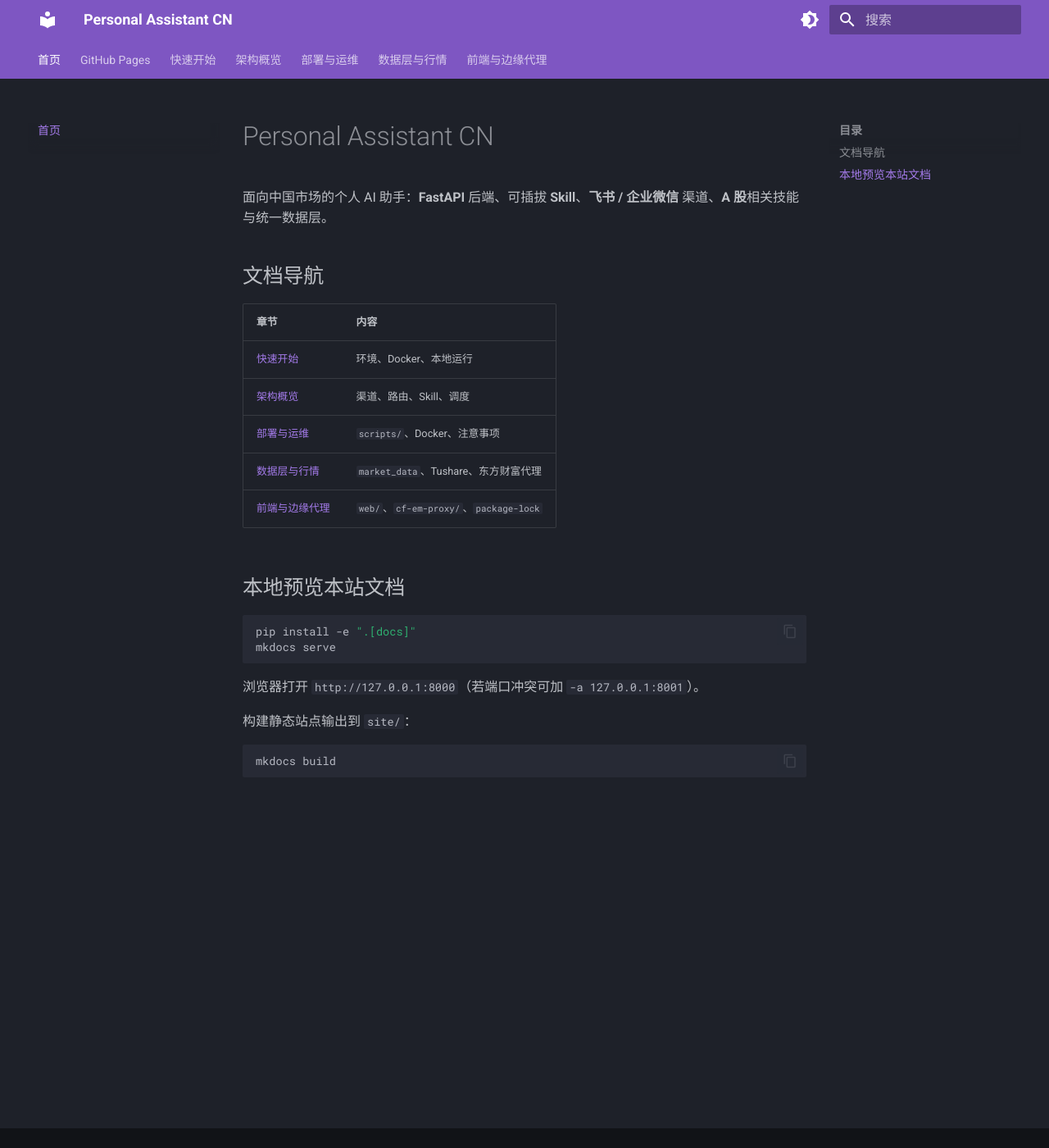
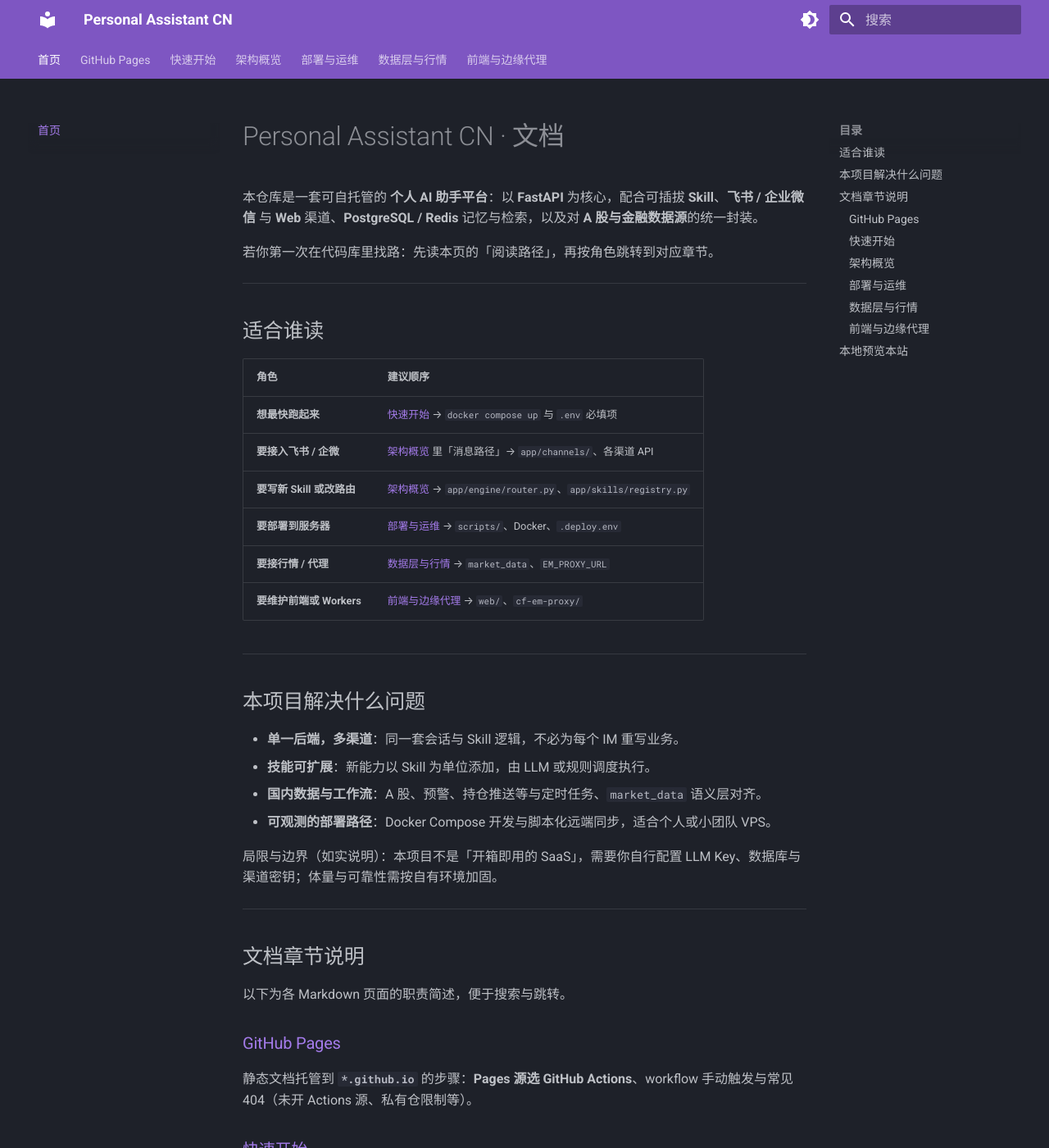
Before and after one commit to px39n/Personal_Assistant_CN, an MkDocs documentation site: the page built from docs/index.md, in a window 1280 px wide and 1400 px high. Shown: the whole window at 82% size. Built offline with MkDocs 1.6.1 and Material for MkDocs 9.7.7, drawn with Linux system fonts in a browser that asks for light colours; some of the changed text lies outside the part shown.

Commit message:
docs: overhaul README and MkDocs homepage for clarity
Co-authored-by: Cursor <cursoragent@cursor.com>

````diff
--- a/docs/index.md
+++ b/docs/index.md
@@ -1,28 +1,78 @@
-# Personal Assistant CN
+# Personal Assistant CN · 文档
 
-面向中国市场的个人 AI 助手：**FastAPI** 后端、可插拔 **Skill**、**飞书 / 企业微信** 渠道、**A 股**相关技能与统一数据层。
+本仓库是一套可自托管的 **个人 AI 助手平台**：以 **FastAPI** 为核心，配合可插拔 **Skill**、**飞书 / 企业微信** 与 **Web** 渠道、**PostgreSQL / Redis** 记忆与检索，以及对 **A 股与金融数据源**的统一封装。
 
-## 文档导航
+若你第一次在代码库里找路：先读本页的「阅读路径」，再按角色跳转到对应章节。
 
-| 章节 | 内容 |
-|------|------|
-| [快速开始](getting-started.md) | 环境、Docker、本地运行 |
-| [架构概览](architecture.md) | 渠道、路由、Skill、调度 |
-| [部署与运维](deployment.md) | `scripts/`、Docker、注意事项 |
-| [数据层与行情](data-and-apis.md) | `market_data`、Tushare、东方财富代理 |
-| [前端与边缘代理](frontend-and-proxy.md) | `web/`、`cf-em-proxy/`、`package-lock` |
+---
 
-## 本地预览本站文档
+## 适合谁读
+
+| 角色 | 建议顺序 |
+|------|-----------|
+| **想最快跑起来** | [快速开始](getting-started.md) → `docker compose up` 与 `.env` 必填项 |
+| **要接入飞书 / 企微** | [架构概览](architecture.md) 里「消息路径」→ `app/channels/`、各渠道 API |
+| **要写新 Skill 或改路由** | [架构概览](architecture.md) → `app/engine/router.py`、`app/skills/registry.py` |
+| **要部署到服务器** | [部署与运维](deployment.md) → `scripts/`、Docker、`.deploy.env` |
+| **要接行情 / 代理** | [数据层与行情](data-and-apis.md) → `market_data`、`EM_PROXY_URL` |
+| **要维护前端或 Workers** | [前端与边缘代理](frontend-and-proxy.md) → `web/`、`cf-em-proxy/` |
+
+---
+
+## 本项目解决什么问题
+
+- **单一后端，多渠道**：同一套会话与 Skill 逻辑，不必为每个 IM 重写业务。
+- **技能可扩展**：新能力以 Skill 为单位添加，由 LLM 或规则调度执行。
+- **国内数据与工作流**：A 股、预警、持仓推送等与定时任务、`market_data` 语义层对齐。
+- **可观测的部署路径**：Docker Compose 开发与脚本化远端同步，适合个人或小团队 VPS。
+
+局限与边界（如实说明）：本项目不是「开箱即用的 SaaS」，需要你自行配置 LLM Key、数据库与渠道密钥；体量与可靠性需按自有环境加固。
+
+---
+
+## 文档章节说明
+
+以下为各 Markdown 页面的职责简述，便于搜索与跳转。
+
+### [GitHub Pages](github-pages.md)
+
+静态文档托管到 **`*.github.io`** 的步骤：**Pages 源选 GitHub Actions**、workflow 手动触发与常见 404（未开 Actions 源、私有仓限制等）。
+
+### [快速开始](getting-started.md)
+
+Python 版本、`.env` 模板、`docker compose` 与裸跑 `uvicorn`、pytest 入口。
+
+### [架构概览](architecture.md)
+
+`main.py` 生命周期、`Channel → Dispatcher → Router → Skill` 数据流、记忆、向量库、调度器与 **`app/data/market.py`** 在架构中的位置。
+
+### [部署与运维](deployment.md)
+
+`deploy_sync` / `deploy_rebuild` / `remote_shell` 的差异、SSH 与环境文件、Docker 缓存与 `__pycache__` 注意点。
+
+### [数据层与行情](data-and-apis.md)
+
+Tushare、东方财富、代理与 `market_data` 接口约定；与 Skill 的依赖关系。
+
+### [前端与边缘代理](frontend-and-proxy.md)
+
+Next.js 目录约定、`package-lock.json` 与可复现安装、Cloudflare Worker / Deno 代理与 `EM_PROXY_URL`。
+
+---
+
+## 本地预览本站
 
 ```bash
 pip install -e ".[docs]"
-mkdocs serve
+mkdocs serve -a 127.0.0.1:8001
 ```
 
-浏览器打开 `http://127.0.0.1:8000`（若端口冲突可加 `-a 127.0.0.1:8001`）。
+预览地址一般为 **http://127.0.0.1:8001**（与本地 API 默认 `8000` 错开）。
 
-构建静态站点输出到 `site/`：
+构建静态站点（输出到项目根目录 `site/`，默认已 gitignore）：
 
 ```bash
 mkdocs build
 ```
+
+**线上阅读**：与仓库同名的 GitHub Pages 地址见根目录 [README.md](https://github.com/px39n/Personal_Assistant_CN#personal-assistant-cn) 中的在线文档链接。
````
Also changed, not shown: README.md (+106 -20 lines).
